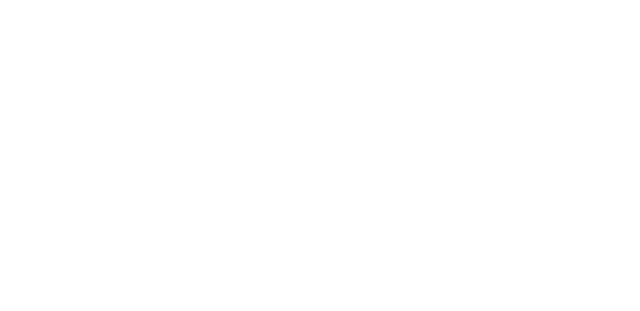
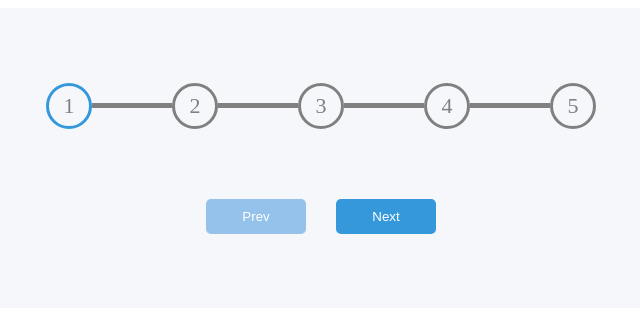
Before and after one commit to acciojob/progress-bar-arshad012, a website: page main.html in a window 1280 px wide. Shown: the whole page, without its empty margins (319-959 px from the left). Drawn offline with Linux system fonts and the light colour scheme.

Commit message:
created a submission

```diff
--- a/main.html
+++ b/main.html
@@ -1,5 +1,4 @@
 <!DOCTYPE html>
-
 <html>
 
 <head>
@@ -8,6 +7,23 @@
 
 <body>
 	<!-- the entire body must be written by student -->
+	<div id='container'>
+		<div id='progress'>
+			<div id='circle-1' class='circle active'>1</div>
+			<div class='line'></div>
+			<div id='circle-2' class='circle'>2</div>
+			<div class='line'></div>
+			<div id='circle-3' class='circle'>3</div>
+			<div class='line'></div>
+			<div id='circle-4' class='circle'>4</div>
+			<div class='line'></div>
+			<div id='circle-5' class='circle'>5</div>
+		</div>
+		<div class='buttons-div'>
+			<button id='prev' onclick="prev()" disabled class='disabled'>Prev</button>
+			<button id='next' onclick="next()">Next</button>
+		</div>
+	</div>
     <script type="text/javascript" src="./script.js">
 </script>
 
--- a/script.js
+++ b/script.js
@@ -1 +1,44 @@
 //your JS code here. If required.
+const prevBtn = document.getElementById('prev');
+const nextBtn = document.getElementById('next');
+
+const allCircles = document.querySelectorAll('.circle');
+const allLines = document.querySelectorAll('.line');
+let currentCircle = 0;
+let currentLine = 0;
+
+function next() {
+	if(currentCircle < 4) {
+		currentCircle++;
+		// console.log(currentCircle);
+		allCircles[currentCircle].classList.add('active');
+		allLines[currentLine].classList.add('active-line');
+		currentLine++;
+	}
+ 	if(currentCircle == 4) {
+		nextBtn.setAttribute('disabled', true);
+		nextBtn.classList.add('disabled');
+	}
+	if(currentCircle > 0) {
+		prevBtn.removeAttribute('disabled');
+		prevBtn.classList.remove('disabled');
+	}
+}
+
+function prev() {
+	if(currentCircle > 0) {
+		allCircles[currentCircle].classList.remove('active');
+		currentCircle--;
+		currentLine--;
+		allLines[currentLine].classList.remove('active-line');
+		// console.log(currentCircle);
+	}
+	if(currentCircle < 4) {
+		nextBtn.removeAttribute('disabled');
+		nextBtn.classList.remove('disabled');
+	}
+	if(currentCircle == 0) {
+		prevBtn.setAttribute('disabled', true);
+		prevBtn.classList.add('disabled');
+	}
+}
--- a/styles.css
+++ b/styles.css
@@ -1 +1,63 @@
 /*  your css code here. If applicable */
+#container {
+	height: 300px;
+	background-color: #f6f7fb;
+	display: flex;
+	flex-direction: column;
+	justify-content: center;
+	align-items: center;
+	gap: 70px;
+}
+#progress {
+	display: flex;
+	justify-content: center;
+	align-items: center;
+}
+.circle {
+	width: 40px;
+	height: 40px;
+	border-radius: 50%;
+	font-size: 22px;
+	border: 3px solid grey;
+	color: grey;
+	display: grid;
+	place-items: center;
+}
+
+.active {
+	border-color: #3498db;
+}
+
+.line {
+	width: 80px;
+	height: 5px;
+	background-color: grey;
+}
+
+.active-line {
+	background-color: #3498db;
+}
+
+.buttons-div {
+	display: flex;
+	gap: 30px;
+}
+
+button {
+	width: 100px;
+	height: 35px;
+	border-radius: 5px;
+	border: none;
+	color: white;
+	background-color: rgb(52, 152, 219);
+	cursor: pointer;
+	transition: all .3s;
+}
+button:active {
+	/* background-color: rgb(52, 142, 219); */
+	scale: 0.9;
+}
+
+.disabled {
+	background-color: rgba(52, 142, 219, 0.5);
+}
```
